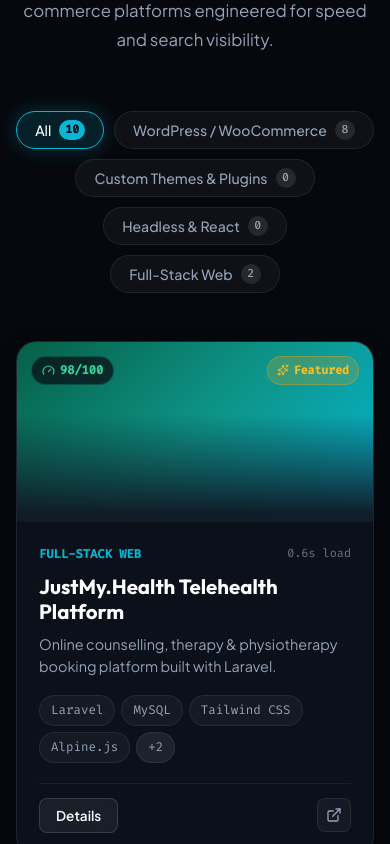
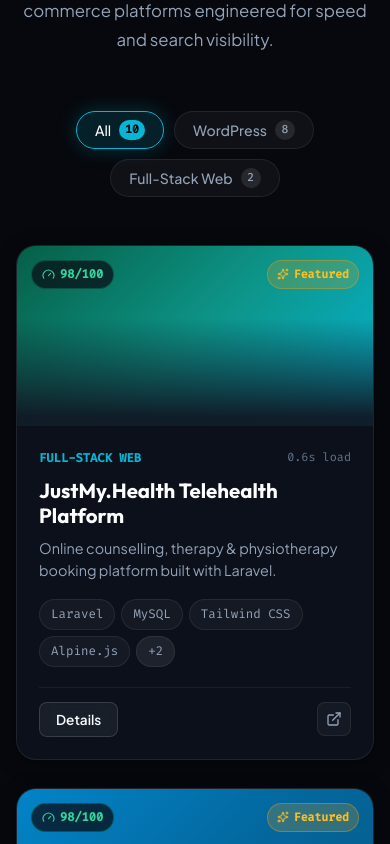
Before and after one commit to AmarAbbas123/Amar_W, a React (Vite) app: page / in a window 390 px wide. Shown: the part 2280-3124 px from the top of the page. Built offline with nearby package versions, Linux system fonts and the light colour scheme.

Commit message:
responsive issue fixed

```diff
--- a/src/portfolioData.js
+++ b/src/portfolioData.js
@@ -32,9 +32,7 @@
 
 export const categories = [
   "All",
-  "WordPress / WooCommerce",
-  "Custom Themes & Plugins",
-  "Headless & React",
+  "WordPress",
   "Full-Stack Web",
 ];
 
@@ -90,7 +88,7 @@
   {
     id: "project-tsa",
     title: "Telecom Site Audit Platform",
-    category: "WordPress / WooCommerce",
+    category: "WordPress",
     featured: true,
     tagline: "App-based telecom site audit solution showcase with Yoast SEO & responsive architecture.",
     description:
@@ -114,7 +112,7 @@
   {
     id: "project-visualsoft",
     title: "VisualSoft Global Technology",
-    category: "WordPress / WooCommerce",
+    category: "WordPress",
     featured: true,
     tagline: "Corporate AI & software solutions portal with custom Elementor layouts and optimized assets.",
     description:
@@ -138,7 +136,7 @@
   {
     id: "project-designer-metals",
     title: "Designer Metals",
-    category: "WordPress / WooCommerce",
+    category: "WordPress",
     featured: true,
     tagline: "Metal building products, carport & garage solutions with Rank Math SEO architecture.",
     description:
@@ -162,7 +160,7 @@
   {
     id: "project-sunguard",
     title: "Sun Guard Design Australia",
-    category: "WordPress / WooCommerce",
+    category: "WordPress",
     featured: true,
     tagline: "Australian custom blinds, curtains, awnings & shutters showcase with Yoast SEO.",
     description:
@@ -186,7 +184,7 @@
   {
     id: "project-christian-behr",
     title: "Christian Behr Strategy Advisory",
-    category: "WordPress / WooCommerce",
+    category: "WordPress",
     featured: true,
     tagline: "Executive strategic advisory platform for marketing, sales & AI with LiteSpeed caching.",
     description:
@@ -210,7 +208,7 @@
   {
     id: "project-camping-herzog",
     title: "Altmühlsee Camping Herzog",
-    category: "WordPress / WooCommerce",
+    category: "WordPress",
     featured: false,
     tagline: "German lakeside camping & holiday apartments booking inquiry portal.",
     description:
@@ -234,7 +232,7 @@
   {
     id: "project-heather-harries",
     title: "Heather Harries Education Hub",
-    category: "WordPress / WooCommerce",
+    category: "WordPress",
     featured: false,
     tagline: "Educational learning hub with event schedules, WooCommerce and community resources.",
     description:
@@ -258,7 +256,7 @@
   {
     id: "project-everon",
     title: "Everon Solutions Australia",
-    category: "WordPress / WooCommerce",
+    category: "WordPress",
     featured: false,
     tagline: "Commercial enterprise & sustainable solutions platform in Australia.",
     description:
```
